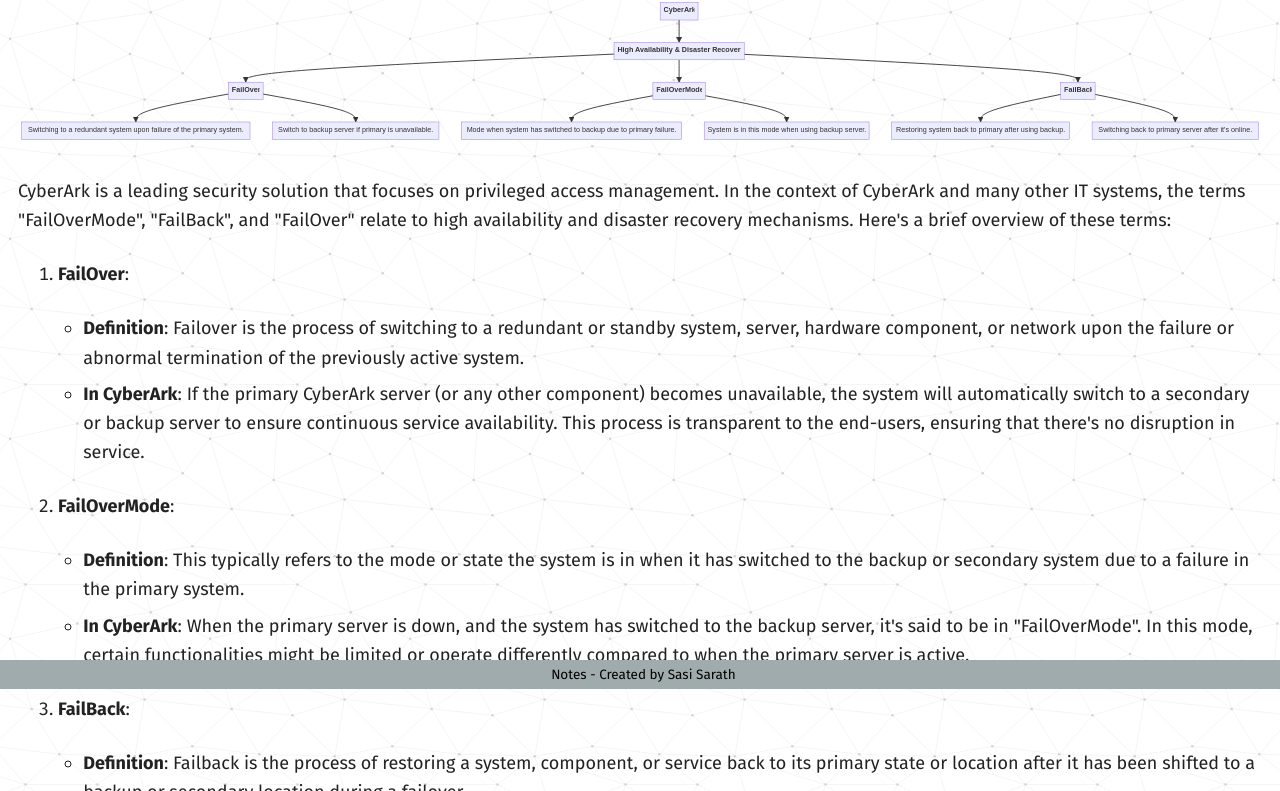
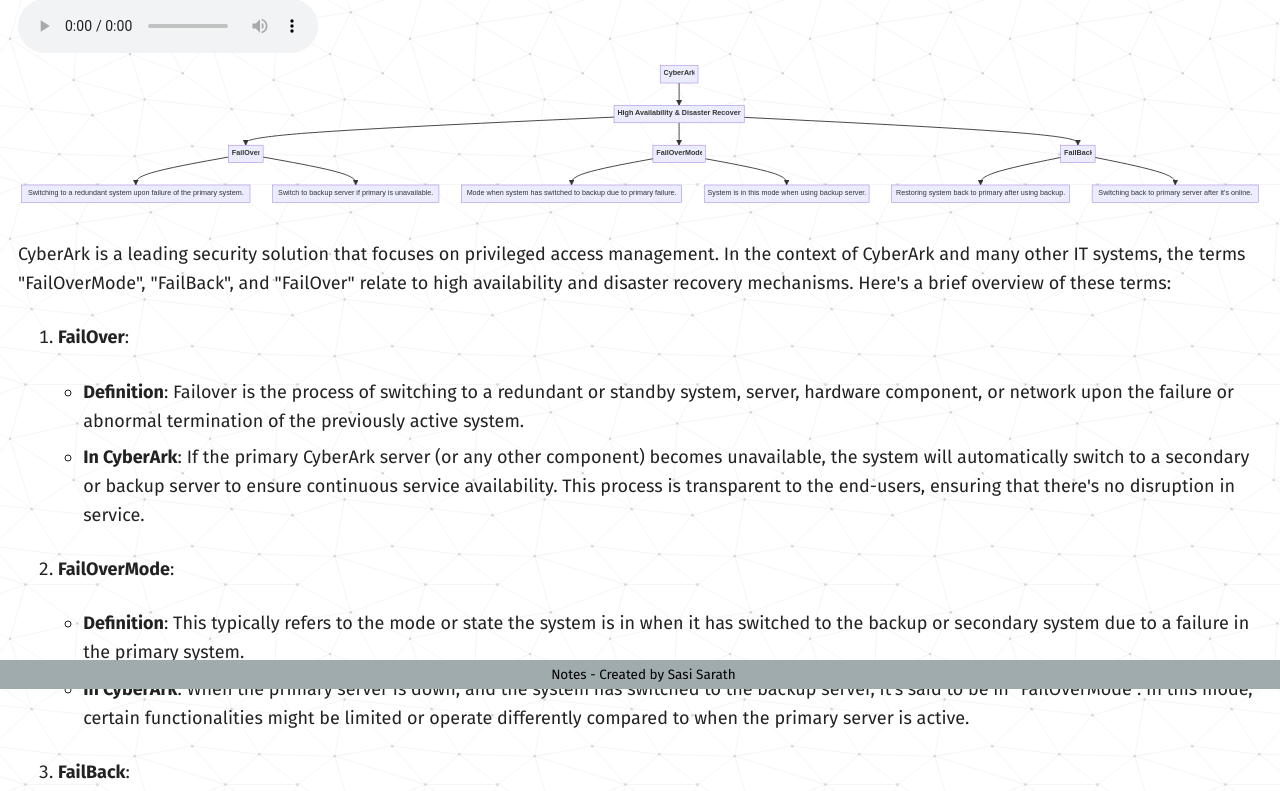
Before and after one commit to sasiqwerty/Notes-for-AI, a plain HTML site: page Dis-Rec/Imp-Terms.html in a window 1280 px wide. Shown: the part 111-902 px from the top of the page. Drawn offline with Linux system fonts and the light colour scheme.

Commit message:
Iamonfire

```diff
--- a/Dis-Rec/Imp-Terms.html
+++ b/Dis-Rec/Imp-Terms.html
@@ -4,6 +4,7 @@
 		<meta charset="UTF-8" />
 		<meta name="viewport" content="width=device-width, initial-scale=1.0" />
 		<link rel="stylesheet" href="./../sakura.css" />
+        <link rel="shortcut icon" href="/favicon/favicon-32x32.png" type="image/x-icon">
 		<title>Important Terms</title>
 	</head>
 	<body>
@@ -13,6 +14,10 @@
 			<button type="button" onclick="history.forward();">&#8594;</button>
 		</div>
 		<h1>FailOverMode, FailBack and FailOver</h1>
+        <audio controls>
+			<source src="./dr-terms-voice.mp3" type="audio/mpeg" />
+			Your browser does not support the audio element.
+		</audio>
         <div>
             <img src="./diff.svg" alt="Explainer">
         </div>
```
Also changed, not shown: 1 other file.
